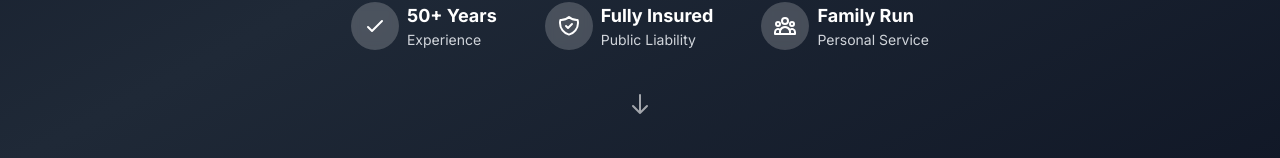
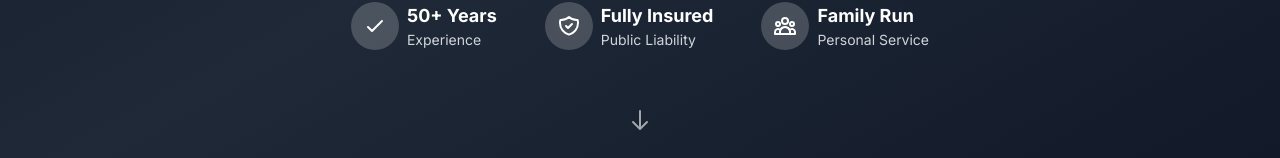
Before and after one commit to lawsonscreative/client-flooring-and-resin-company, a Next.js app: page / in a window 1280 px wide. Shown: the part 642-800 px from the top of the page. Built offline with nearby package versions, Linux system fonts and the light colour scheme.

Commit message:
Fix scroll arrow spacing - simple solution
- Arrow in normal document flow after trust badges
- mt-16 (64px) spacing above arrow from trust strip
- pb-16 (64px) spacing below arrow to section edge
- No absolute positioning, no complex layouts
- Just proper spacing in normal flow

```diff
--- a/src/app/page.tsx
+++ b/src/app/page.tsx
@@ -6,7 +6,7 @@ export default function Home() {
   return (
     <main id="main-content">
       {/* Modern Hero Section */}
-      <section className="relative pt-20 pb-12 overflow-hidden bg-gradient-to-br from-gray-900 via-gray-800 to-gray-900">
+      <section className="relative pt-20 pb-16 overflow-hidden bg-gradient-to-br from-gray-900 via-gray-800 to-gray-900">
         {/* Hero Content */}
         <div className="relative z-10 container mx-auto px-6 text-center">
           <div className="max-w-5xl mx-auto">
@@ -86,7 +86,7 @@ export default function Home() {
             </div>
 
             {/* Scroll Down Indicator - Desktop */}
-            <div className="hidden lg:block mt-12 animate-bounce">
+            <div className="hidden lg:block mt-16 animate-bounce">
               <svg className="w-6 h-6 text-white/60 mx-auto" fill="none" stroke="currentColor" viewBox="0 0 24 24" aria-hidden="true" aria-label="Scroll down">
                 <path strokeLinecap="round" strokeLinejoin="round" strokeWidth={2} d="M19 14l-7 7m0 0l-7-7m7 7V3" />
               </svg>
```
